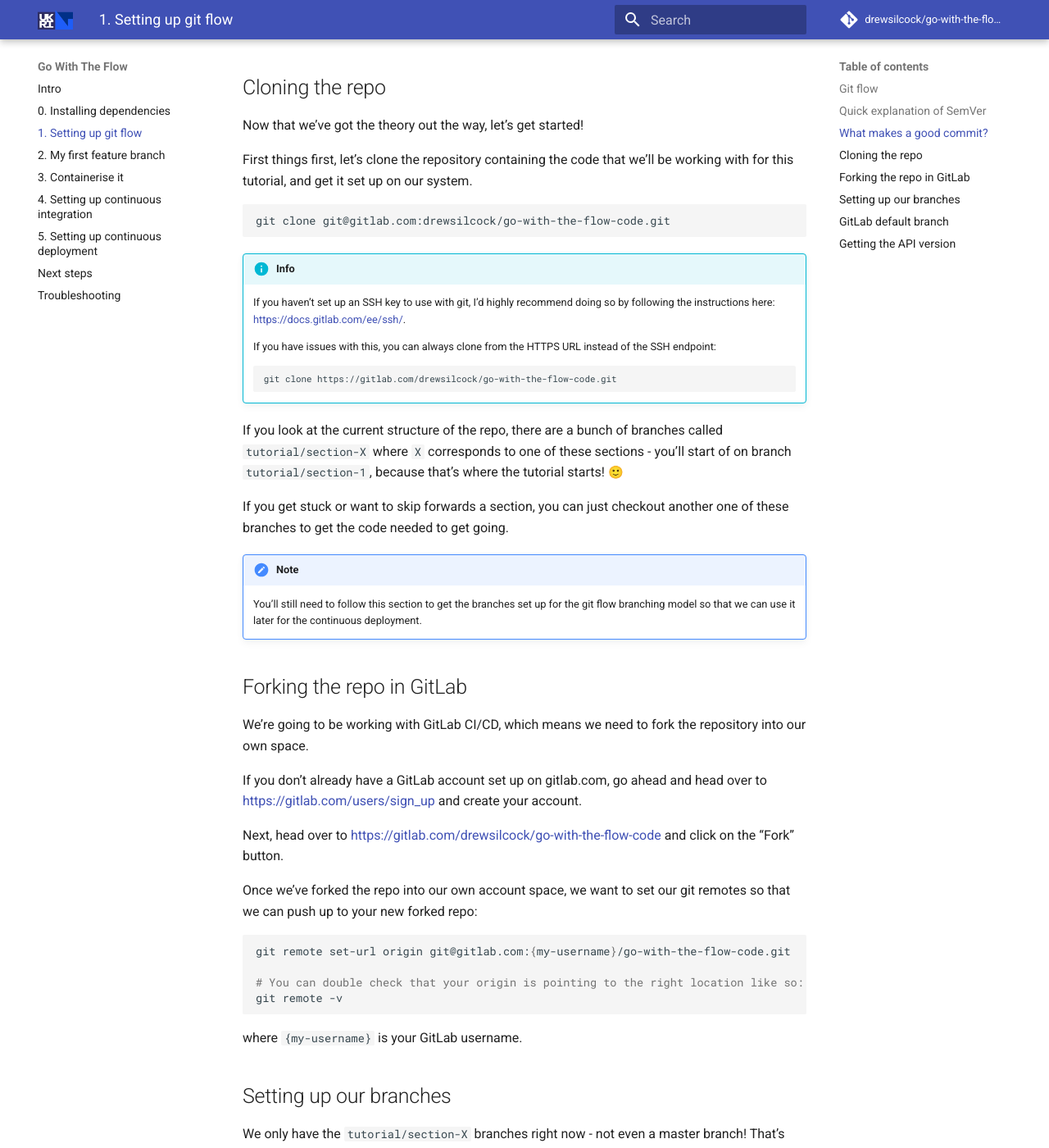
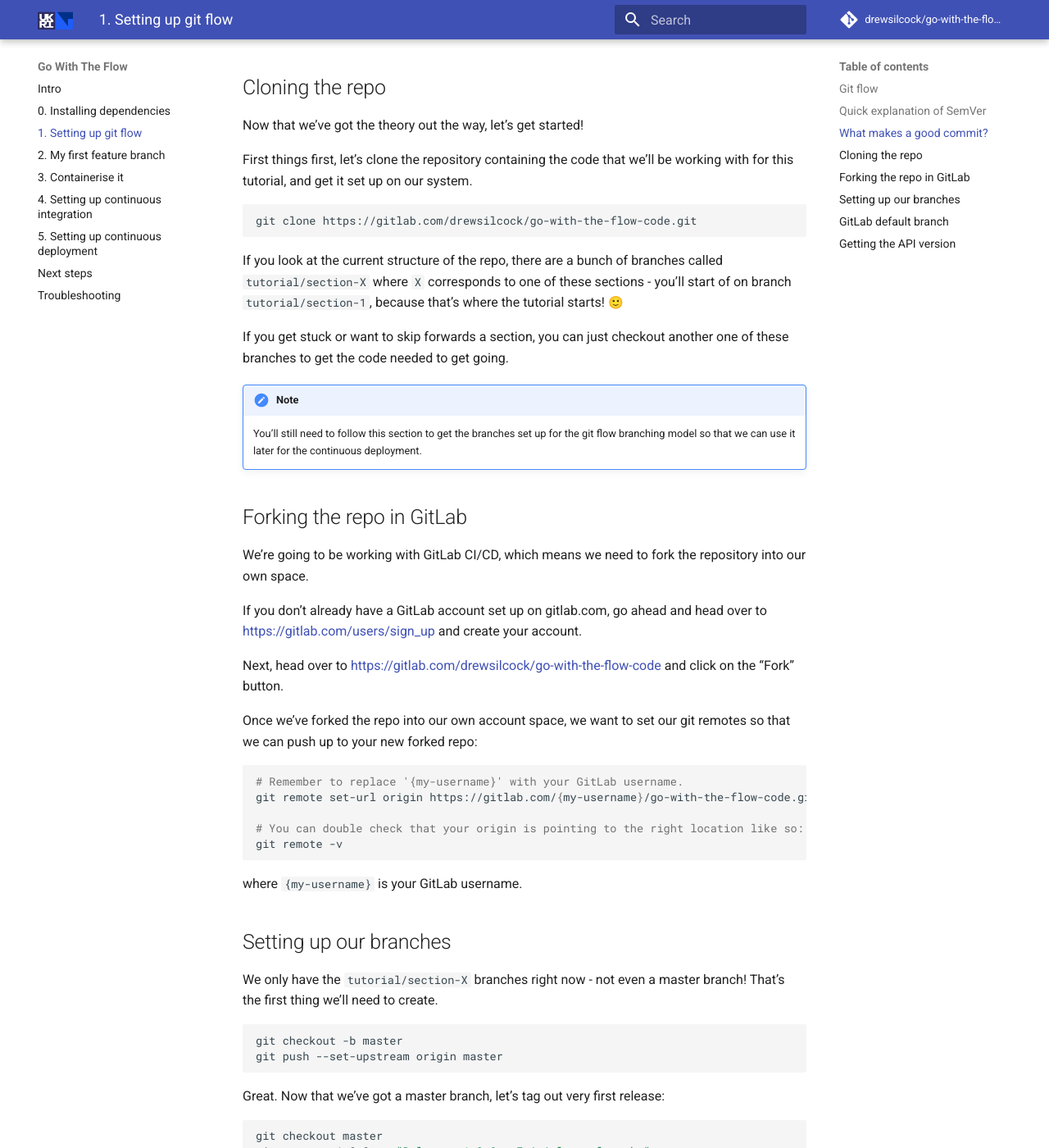
Before and after one commit to stfc/docker-and-gh-actions-for-ml, an MkDocs documentation site: the page built from docs/1-setting-up-git-flow.md, in a window 1280 px wide and 1400 px high, scrolled down 3708 px. Shown: the whole window at 82% size. Built offline with MkDocs 1.6.1 and Material for MkDocs 9.7.7, drawn with Linux system fonts in a browser that asks for light colours; emoji names are drawn with the system emoji font; comment, search, counter and statistics services are not loaded.

Commit message:
Use HTTPS instead of SSH for cloning git repo.
This is easier for people who don't have an SSH key and don't know how
to make one.

````diff
--- a/docs/1-setting-up-git-flow.md
+++ b/docs/1-setting-up-git-flow.md
@@ -78,17 +78,8 @@
 First things first, let's clone the repository containing the code that we'll be working with for this tutorial, and get it set up on our system.
 
 ```bash
-git clone git@gitlab.com:drewsilcock/go-with-the-flow-code.git
+git clone https://gitlab.com/drewsilcock/go-with-the-flow-code.git
 ```
-
-!!! info
-    If you haven't set up an SSH key to use with git, I'd highly recommend doing so by following the instructions here: https://docs.gitlab.com/ee/ssh/.
-
-    If you have issues with this, you can always clone from the HTTPS URL instead of the SSH endpoint:
-
-    ```bash
-    git clone https://gitlab.com/drewsilcock/go-with-the-flow-code.git
-    ```
 
 If you look at the current structure of the repo, there are a bunch of branches called `tutorial/section-X` where `X` corresponds to one of these sections - you'll start of on branch `tutorial/section-1`, because that's where the tutorial starts! :slightly_smiling_face:
 
@@ -109,7 +100,8 @@
 Once we've forked the repo into our own account space, we want to set our git remotes so that we can push up to your new forked repo:
 
 ```bash
-git remote set-url origin git@gitlab.com:{my-username}/go-with-the-flow-code.git
+# Remember to replace '{my-username}' with your GitLab username.
+git remote set-url origin https://gitlab.com/{my-username}/go-with-the-flow-code.git
 
 # You can double check that your origin is pointing to the right location like so:
 git remote -v
````
